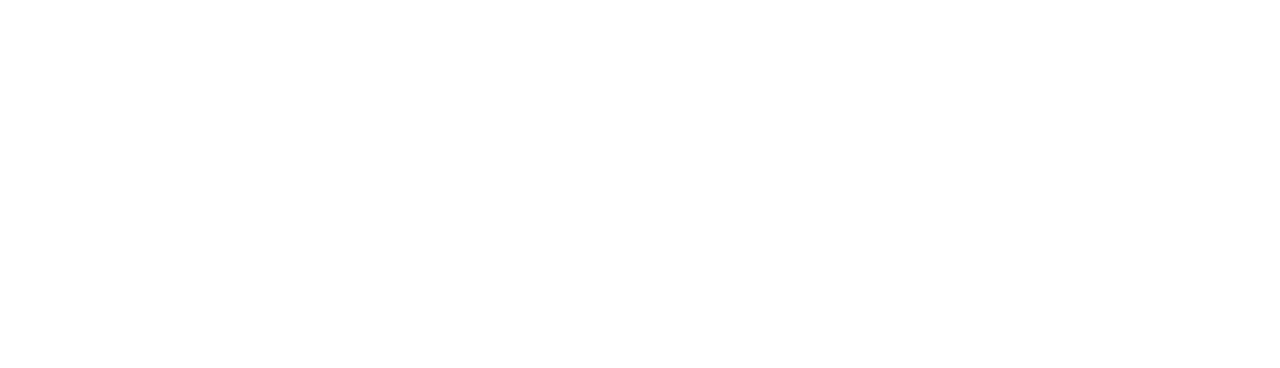
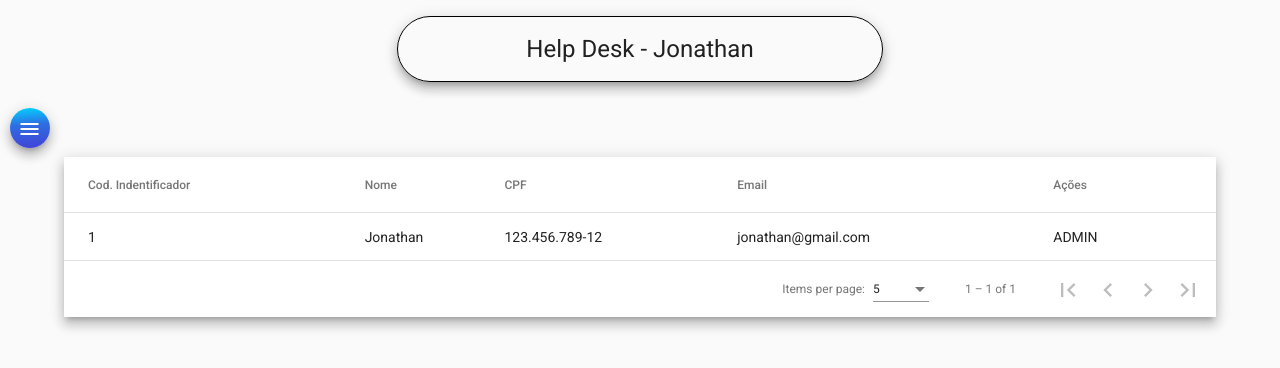
Before and after one commit to JonathanCarvalho39/app-web, an Angular app: page /tecnicos in a window 1280 px wide. Before the commit this address led to /. Shown: the top 368 px of the page. Built offline with nearby package versions, Linux system fonts and the light colour scheme.

Commit message:
Adicionando componente list-tecnico

```diff
--- a/src/app/app-routing.module.ts
+++ b/src/app/app-routing.module.ts
@@ -2,13 +2,15 @@
 import { RouterModule, Routes } from '@angular/router';
 import { NavComponent } from './components/nav/nav.component';
 import { HomeComponent } from './components/home/home.component';
+import { TecnicoListComponent } from './components/tecnico-list/tecnico-list.component';
 
 
 const routes: Routes = [
   {
     path: '',
     component: NavComponent, children: [
-      {path: 'home', component: HomeComponent}
+      {path: 'home', component: HomeComponent},
+      {path: 'tecnicos', component: TecnicoListComponent}
     ]
   }
 ];
--- a/src/app/app.module.ts
+++ b/src/app/app.module.ts
@@ -29,6 +29,7 @@
 import { NavComponent } from './components/nav/nav.component';
 import { HomeComponent } from './components/home/home.component';
 import { HeaderComponent } from './components/header/header.component';
+import { TecnicoListComponent } from './components/tecnico-list/tecnico-list.component';
 
 
 @NgModule({
@@ -37,7 +38,8 @@
     NavComponent,
     HomeComponent,
     HeaderComponent,
-  ],
+    TecnicoListComponent
+    ],
   imports: [
     BrowserModule,
     AppRoutingModule,
--- a/src/app/components/header/header.component.html
+++ b/src/app/components/header/header.component.html
@@ -1,4 +1,3 @@
-
 <div class="container">
     <h1 class="mat-elevation-z8">Help Desk - Jonathan</h1>
 </div>
--- a/src/app/components/nav/nav.component.html
+++ b/src/app/components/nav/nav.component.html
@@ -6,7 +6,7 @@
                 <i class="material-icons">home</i>
                 Home
             </a>
-            <a mat-list-item routerLink="/">
+            <a mat-list-item routerLink="tecnicos">
                 <i class="material-icons">person</i>
                 CLientes
             </a>
--- a/src/app/components/nav/nav.component.ts
+++ b/src/app/components/nav/nav.component.ts
@@ -11,7 +11,7 @@
   constructor(private router: Router) { }
 
   ngOnInit(): void {
-    this.router.navigate(['home'])
+    this.router.navigate(['tecnicos'])
   }
 
 }
--- /dev/null
+++ b/src/app/components/tecnico-list/tecnico-list.component.css
@@ -0,0 +1,8 @@
+.container{
+    width: 90%;
+    margin: auto;
+}
+
+table {
+    width: 100%;
+}
--- /dev/null
+++ b/src/app/components/tecnico-list/tecnico-list.component.html
@@ -0,0 +1,44 @@
+<div class="container">
+    <div class="mat-elevation-z8">
+        <table mat-table [dataSource]="dataSource">
+
+          <!-- Position Column -->
+          <ng-container matColumnDef="position">
+            <th mat-header-cell *matHeaderCellDef>Cod. Indentificador</th>
+            <td mat-cell *matCellDef="let element"> {{element.id}} </td>
+          </ng-container>
+
+          <!-- Name Column -->
+          <ng-container matColumnDef="name">
+            <th mat-header-cell *matHeaderCellDef> Nome </th>
+            <td mat-cell *matCellDef="let element"> {{element.nome}} </td>
+          </ng-container>
+
+          <!-- Weight Column -->
+          <ng-container matColumnDef="weight">
+            <th mat-header-cell *matHeaderCellDef> CPF </th>
+            <td mat-cell *matCellDef="let element"> {{element.cpf}} </td>
+          </ng-container>
+
+          <!-- Symbol Column -->
+          <ng-container matColumnDef="symbol">
+            <th mat-header-cell *matHeaderCellDef> Email </th>
+            <td mat-cell *matCellDef="let element"> {{element.email}} </td>
+          </ng-container>
+
+          <ng-container matColumnDef="acoes">
+            <th mat-header-cell *matHeaderCellDef> Ações </th>
+            <td mat-cell *matCellDef="let element"> ADMIN </td>
+          </ng-container>
+
+          <tr mat-header-row *matHeaderRowDef="displayedColumns"></tr>
+          <tr mat-row *matRowDef="let row; columns: displayedColumns;"></tr>
+        </table>
+
+        <mat-paginator [pageSizeOptions]="[5, 10, 20]"
+                       showFirstLastButtons
+                       aria-label="Select page of periodic elements">
+        </mat-paginator>
+      </div>
+
+</div>
--- /dev/null
+++ b/src/app/components/tecnico-list/tecnico-list.component.ts
@@ -0,0 +1,37 @@
+import { Component, OnInit, ViewChild } from '@angular/core';
+import { MatPaginator } from '@angular/material/paginator';
+import { MatTableDataSource } from '@angular/material/table';
+import { Tecnico } from 'src/app/models/tecnico'
+
+@Component({
+  selector: 'app-tecnico-list',
+  templateUrl: './tecnico-list.component.html',
+  styleUrls: ['./tecnico-list.component.css']
+})
+
+export class TecnicoListComponent implements OnInit {
+  ELEMENT_DATA: Tecnico[] = [
+    {
+      id: 1,
+      nome: 'Jonathan',
+      cpf: '123.456.789-12',
+      email: 'jonathan@gmail.com',
+      senha: '1233',
+      perfis: ['0'],
+      dataCadatro: '02/02/2024'
+    }
+  ]
+  displayedColumns: string[] = ['position', 'name', 'weight', 'symbol', 'acoes'];
+  dataSource = new MatTableDataSource<Tecnico>(this.ELEMENT_DATA);
+  constructor() { }
+
+  ngOnInit(): void {
+  }
+
+
+  @ViewChild(MatPaginator) paginator: MatPaginator;
+
+  ngAfterViewInit() {
+    this.dataSource.paginator = this.paginator;
+  }
+}
--- /dev/null
+++ b/src/app/models/tecnico.ts
@@ -0,0 +1,9 @@
+export interface Tecnico{
+    id?:any;
+    nome: string;
+    cpf: string;
+    email: string;
+    senha: string;
+    perfis: string[];
+    dataCadatro: any;
+  }
```
